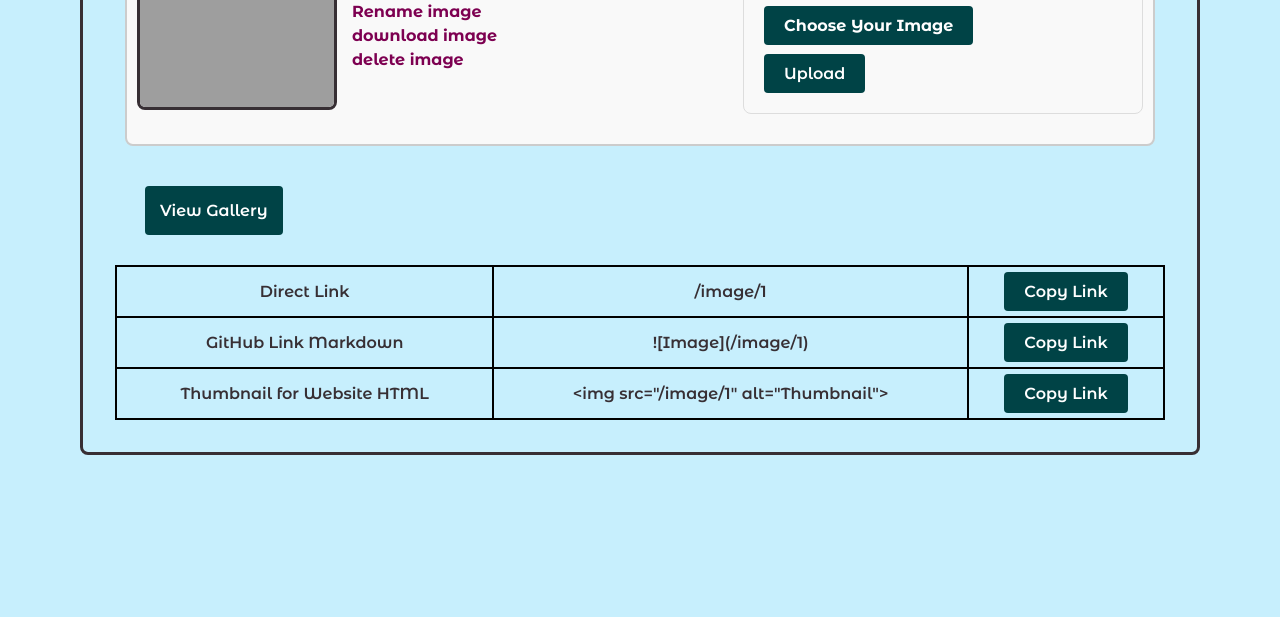
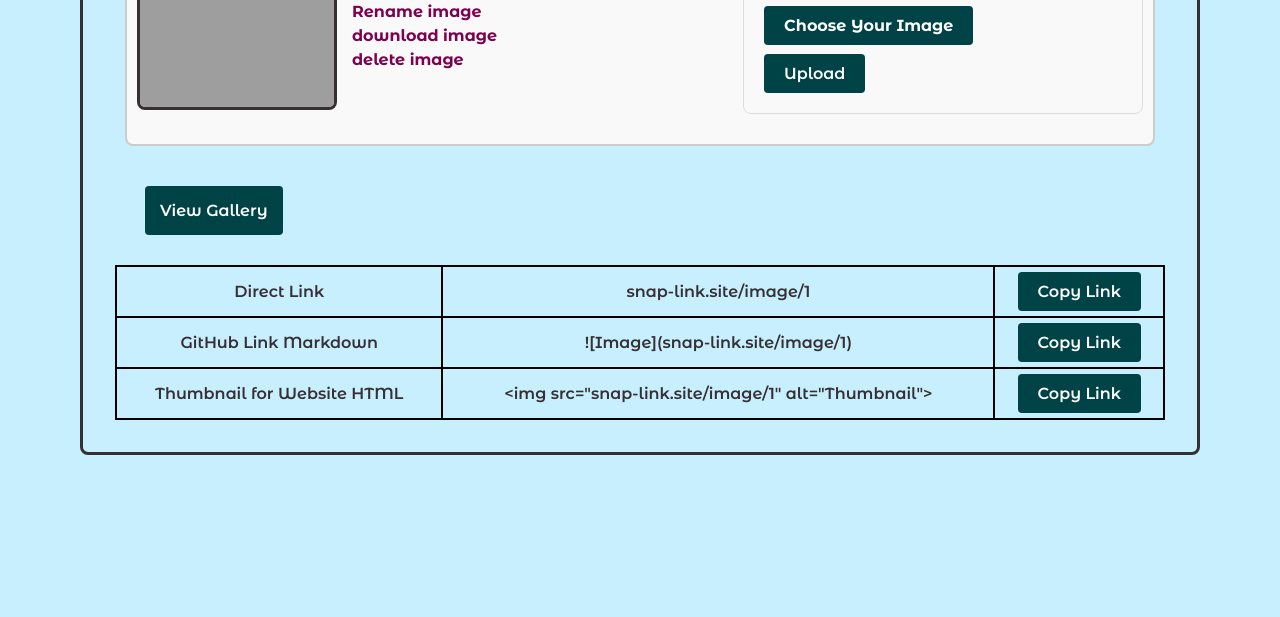
Before and after one commit to MMMBenchahyd/SnapLink, a Flask app: template templates/upload.html in a window 1280 px wide. Shown: the part 259-876 px from the top of the page. Run offline with Flask 3, Linux system fonts and the light colour scheme; the template is opened without the code that fills it: most values are stand-ins (such as "Sample title", 1, 10 or a date in 2020); a database or web service that is not in the repository returns one stand-in record (values such as "Sample title"); some libraries are stand-ins or nearby versions; grey boxes are pictures that could not be loaded.

Commit message:
update_domain_name

```diff
--- a/db.py
+++ b/db.py
@@ -2,4 +2,4 @@ from pymongo import MongoClient
 
 client = MongoClient("mongodb://localhost:27017/")
 
-db = client["db_Ben"]
+db = client["db_ben"]
--- a/static/js/main.js
+++ b/static/js/main.js
@@ -120,23 +120,23 @@ document.getElementById('file').addEventListener('change', function() {
         tableBody.innerHTML = `
             <tr>
                 <td>Direct Link</td>
-                <td>/image/${imgId}</td>
+                <td>snap-link.site/image/${imgId}</td>
                 <td>
-                    <button onclick="copyLink('/image/${imgId}', this)">copy</button>
+                    <button onclick="copyLink('snap-link.site/image/${imgId}', this)">copy</button>
                 </td>
             </tr>
             <tr>
                 <td>GitHub Markdown</td>
-                <td>![Image](/image/${imgId})</td>
+                <td>![Image](snap-link.site/image/${imgId})</td>
                 <td>
-                    <button onclick="copyLink('![Image](/image/${imgId})', this)">copy</button>
+                    <button onclick="copyLink('![Image](snap-link.site/image/${imgId})', this)">copy</button>
                 </td>
             </tr>
             <tr>
                 <td>Thumbnail for Website</td>
-                <td>&lt;img src="/image/${imgId}" alt="Thumbnail"&gt;</td>
+                <td>&lt;img src="snap-link.site/image/${imgId}" alt="Thumbnail"&gt;</td>
                 <td>
-                    <button onclick="copyLink('&lt;img src=&quot;/image/${imgId}&quot; alt=&quot;Thumbnail&quot;&gt;', this)">copy</button>
+                    <button onclick="copyLink('&lt;img src=&quot;snap-link.site/image/${imgId}&quot; alt=&quot;Thumbnail&quot;&gt;', this)">copy</button>
                 </td>
             </tr>
         `;
--- a/templates/index.html
+++ b/templates/index.html
@@ -18,9 +18,9 @@
                Upload your images, get instant links, and share them anywhere online.<br><br>
 
                {% if user_is_authenticated %}
-               <a href="/upload" class="home__button">Start Uploading Now</a>
+               <a href="/upload" class="home__button">Create Your Account</a>
                {% else %}
-               <a href="/login" class="home__button">Start Uploading Now</a>
+               <a href="/login" class="home__button">Create Your Account</a>
                {% endif %}
                <strong><br><br>Why SnapLink?</strong>
 
--- a/templates/upload.html
+++ b/templates/upload.html
@@ -84,20 +84,20 @@
                     {% if images %}
                     <tr>
                         <td>Direct Link</td>
-                        <td>/image/{{ images[0].img_id }}</td>
-                        <td><button onclick="copyLink('/image/{{ images[0].img_id }}',this)">Copy Link</button></td>
+                        <td>snap-link.site/image/{{ images[0].img_id }}</td>
+                        <td><button onclick="copyLink('snap-link.site/image/{{ images[0].img_id }}',this)">Copy Link</button></td>
                     </tr>
                     <tr>
                         <td>GitHub Link Markdown</td>
-                        <td>![Image](/image/{{ images[0].img_id }})</td>
-                        <td><button onclick="copyLink('![Image](/image/{{ images[0].img_id }})',this)">Copy
+                        <td>![Image](snap-link.site/image/{{ images[0].img_id }})</td>
+                        <td><button onclick="copyLink('![Image](snap-link.site/image/{{ images[0].img_id }})',this)">Copy
                                 Link</button></td>
                     </tr>
                     <tr>
                         <td>Thumbnail for Website HTML</td>
-                        <td>&lt;img src="/image/{{ images[0].img_id }}" alt="Thumbnail"&gt;</td>
+                        <td>&lt;img src="snap-link.site/image/{{ images[0].img_id }}" alt="Thumbnail"&gt;</td>
                         <td><button
-                                onclick="copyLink('&lt;img src=&quot;/image/{{ images[0].img_id }}&quot; alt=&quot;Thumbnail&quot;&gt;',this)">Copy
+                                onclick="copyLink('&lt;img src=&quot;snap-link.site/image/{{ images[0].img_id }}&quot; alt=&quot;Thumbnail&quot;&gt;',this)">Copy
                                 Link</button></td>
                     </tr>
                     {% else %}
```
